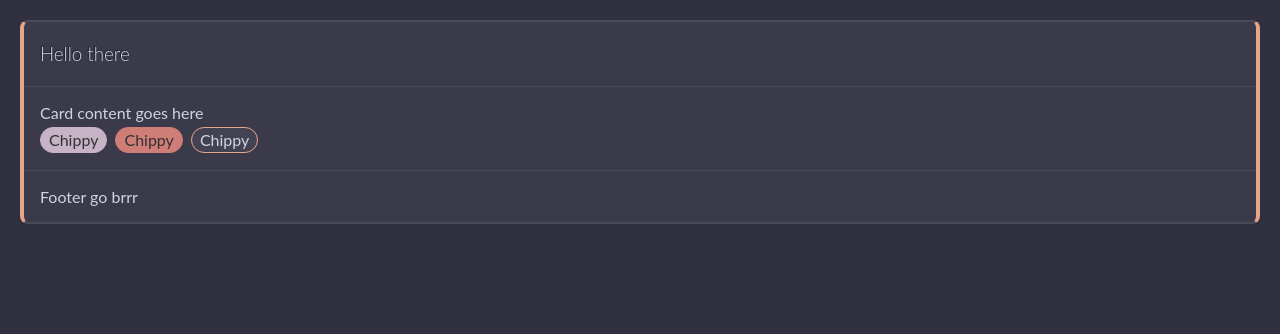
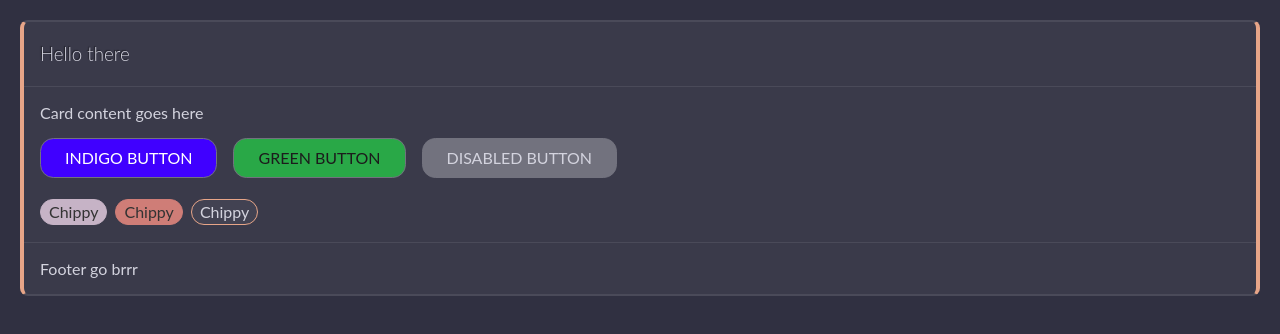
Before and after one commit to bstapleton/slate, a Next.js app: page / in a window 1280 px wide. Shown: the top 334 px of the page. Built offline with nearby package versions, Linux system fonts and the light colour scheme.

Commit message:
Started work on Button component

```diff
--- /dev/null
+++ b/components/Button.tsx
@@ -0,0 +1,47 @@
+import { FC } from 'react'
+import styles from '../scss/components/button.module.scss'
+import cn from 'classnames'
+
+type ButtonProps = {
+    type:
+        | 'primary'
+        | 'secondary'
+        | 'tertiary'
+        | 'black'
+        | 'white'
+        | 'orange'
+        | 'yellow'
+        | 'green'
+        | 'teal'
+        | 'cyan'
+        | 'blue'
+        | 'indigo'
+        | 'purple'
+        | 'pink'
+        | 'red',
+    disabled?: boolean,
+}
+
+const Button: FC<ButtonProps> = ({ type, disabled, children }) =>
+    <div className={cn(styles.button, {
+        [styles.disabled]: disabled,
+        [styles.primary]: type === 'primary',
+        [styles.secondary]: type === 'secondary',
+        [styles.tertiary]: type === 'tertiary',
+        [styles.black]: type === 'black',
+        [styles.white]: type === 'white',
+        [styles.orange]: type === 'orange',
+        [styles.yellow]: type === 'yellow',
+        [styles.green]: type === 'green',
+        [styles.teal]: type === 'teal',
+        [styles.cyan]: type === 'cyan',
+        [styles.blue]: type === 'blue',
+        [styles.indigo]: type === 'indigo',
+        [styles.purple]: type === 'purple',
+        [styles.pink]: type === 'pink',
+        [styles.red]: type === 'red',
+    })}>
+        {children}
+    </div>
+
+export default Button;
--- a/pages/index.tsx
+++ b/pages/index.tsx
@@ -5,6 +5,7 @@ import Image from 'next/image'
 import Card, { CardHeader, CardContent, CardFooter } from "../components/Card";
 import Table from "../components/Table";
 import Chip, {ChipList} from "../components/Chip";
+import Button from '../components/Button';
 
 const Home: NextPage = () => {
   return (
@@ -25,6 +26,11 @@ const Home: NextPage = () => {
               <CardHeader heading={'Hello there'} />
               <CardContent>
                 Card content goes here
+                <div>
+                  <Button type={'indigo'}>Indigo button</Button>
+                  <Button type={'green'}>Green button</Button>
+                  <Button type={'green'} disabled>Disabled button</Button>
+                </div>
                 <ChipList>
                   <Chip type={'tertiary'} solid>Chippy</Chip>
                   <Chip type={'secondary'} solid>Chippy</Chip>
--- /dev/null
+++ b/scss/components/button.module.scss
@@ -0,0 +1,83 @@
+@import '../mixins/color';
+@import '../variables';
+@import '../mixins/box-sizing';
+
+$buttonHeight: $defaultUnit * 5;
+$buttonMinWidth: $defaultUnit * 8;
+
+.button {
+    @include boxSizing;
+    display: inline-flex;
+    height: $buttonHeight;
+    line-height: $buttonHeight;
+    min-width: $buttonMinWidth;
+    padding: 0 ($buttonMinWidth - $buttonHeight);
+    text-decoration: none;
+    text-align: center;
+    text-transform: uppercase;
+    border-radius: $buttonHeight / 3;
+    align-items: center;
+    cursor: pointer;
+
+    &:hover,
+    &:active,
+    &.enabled {
+        text-decoration: none;
+    }
+
+    &:not(:first-child) {
+        &.pull-right {
+            margin: ($defaultUnit * 2) 0 ($defaultUnit * 2) ($defaultUnit * 2);
+        }
+    }
+
+    &:not(:last-child) {
+        &:not(.pull-right) {
+            margin: ($defaultUnit * 2) ($defaultUnit * 2) ($defaultUnit * 2) 0;
+        }
+    }
+}
+
+.button--withIcon {
+    .button__text {
+        padding-left: ($buttonHeight * 0.75) + $defaultUnit;
+    }
+}
+
+.button__icon {
+    position: absolute;
+    width: $buttonHeight * 0.75;
+    height: $buttonHeight * 0.75;
+    fill: var(--color-contrast-higher);
+}
+
+@each $color, $value in $themeColors {
+    .#{$color} {
+        position: relative;
+        border: 1px solid var(--color-contrast-low);
+        color: var(map-get($contrastColors, $color));
+        background-color: var($value);
+        transition: all 0.2s ease-in-out;
+
+        &:hover,
+        &:active,
+        &.enabled {
+            border-color: var(#{$value}-light);
+            background-color: var(#{$value}-light);
+            transition: all 0.2s ease-in-out;
+        }
+    }
+}
+
+.disabled {
+    border: 1px solid var(--color-contrast-low);
+    color: var(--color-contrast-high);
+    background-color: var(--color-contrast-low);
+
+    &:hover {
+        background: var(--color-contrast-low);
+        border: 1px solid var(--color-contrast-low);
+        cursor: not-allowed;
+        text-decoration: none;
+    }
+}
```
